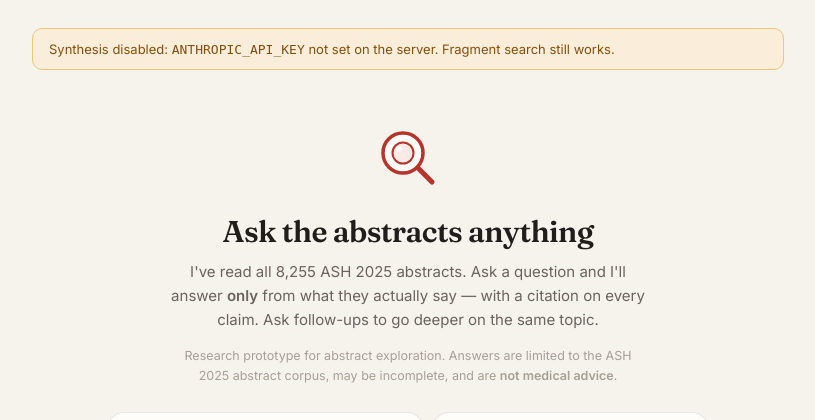
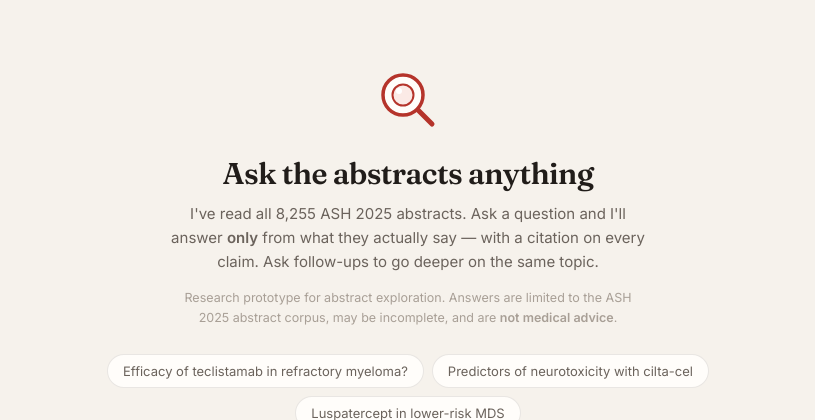
Before and after one commit to JaspaNHS/abstract-lens, a Flask app: page / in a window 1280 px wide. Shown: the part 64-484 px from the top of the page, without its empty margins (232-1047 px from the left). Run offline with Flask 3, Linux system fonts and the light colour scheme; data that the repository does not hold is empty.

Commit message:
UI: drop the synthesis-disabled banner (Jinja conditional) from the template
Synthesis is always available in the deployed app, so the {% if not synthesis %}
disabled-banner block is removed; the template is now plain HTML (no Jinja tags),
so it renders identically in preview and when served.

Co-Authored-By: Claude Fable 5 <noreply@anthropic.com>

```diff
--- a/rag/templates/index.html
+++ b/rag/templates/index.html
@@ -174,12 +174,6 @@
 </header>
 
 <main>
-  {% if not synthesis %}
-  <div class="disabled-banner">
-    Synthesis disabled: <code>ANTHROPIC_API_KEY</code> not set on the server. Fragment search still works.
-  </div>
-  {% endif %}
-
   <div id="thread"></div>
 
   <div class="empty" id="emptyState">
```
